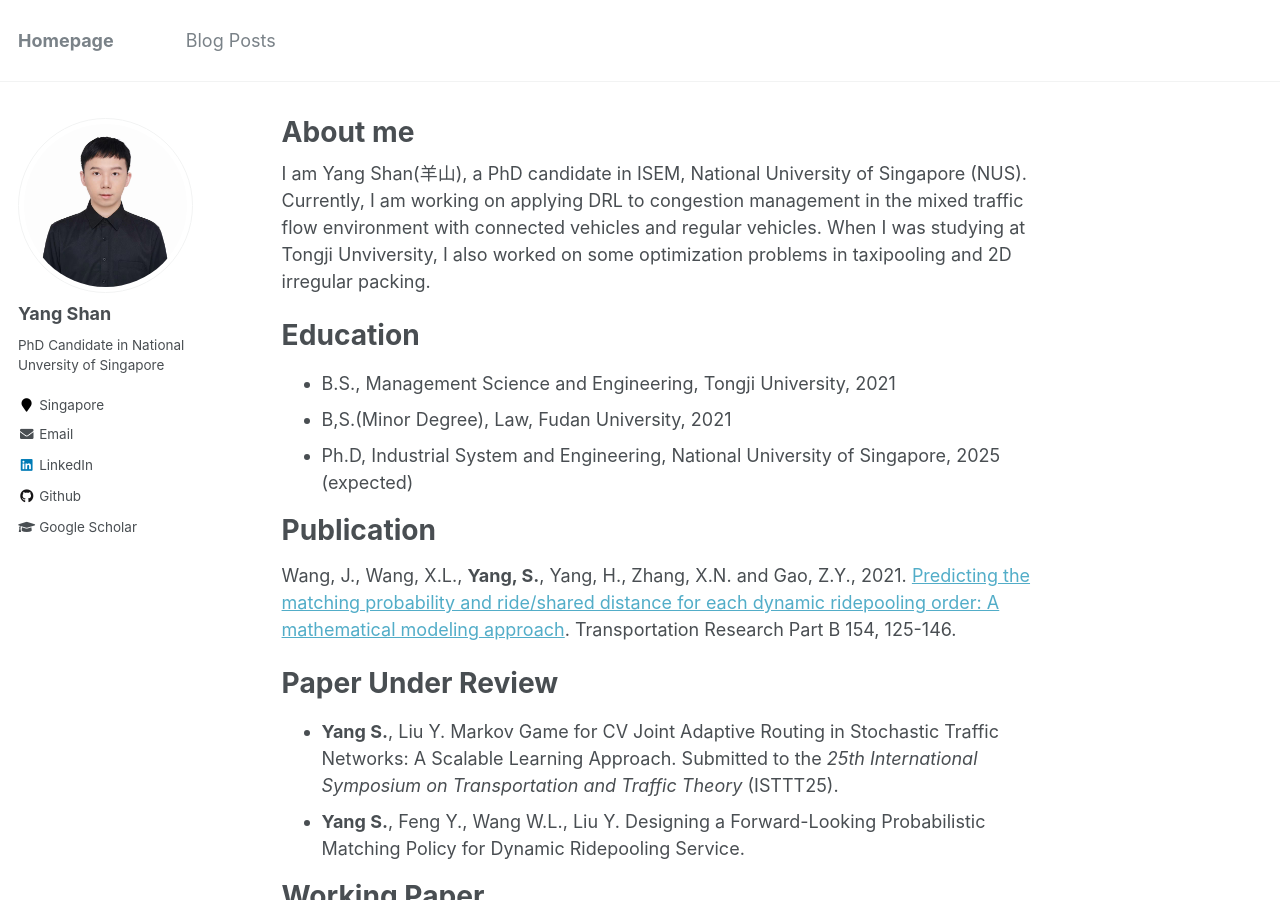
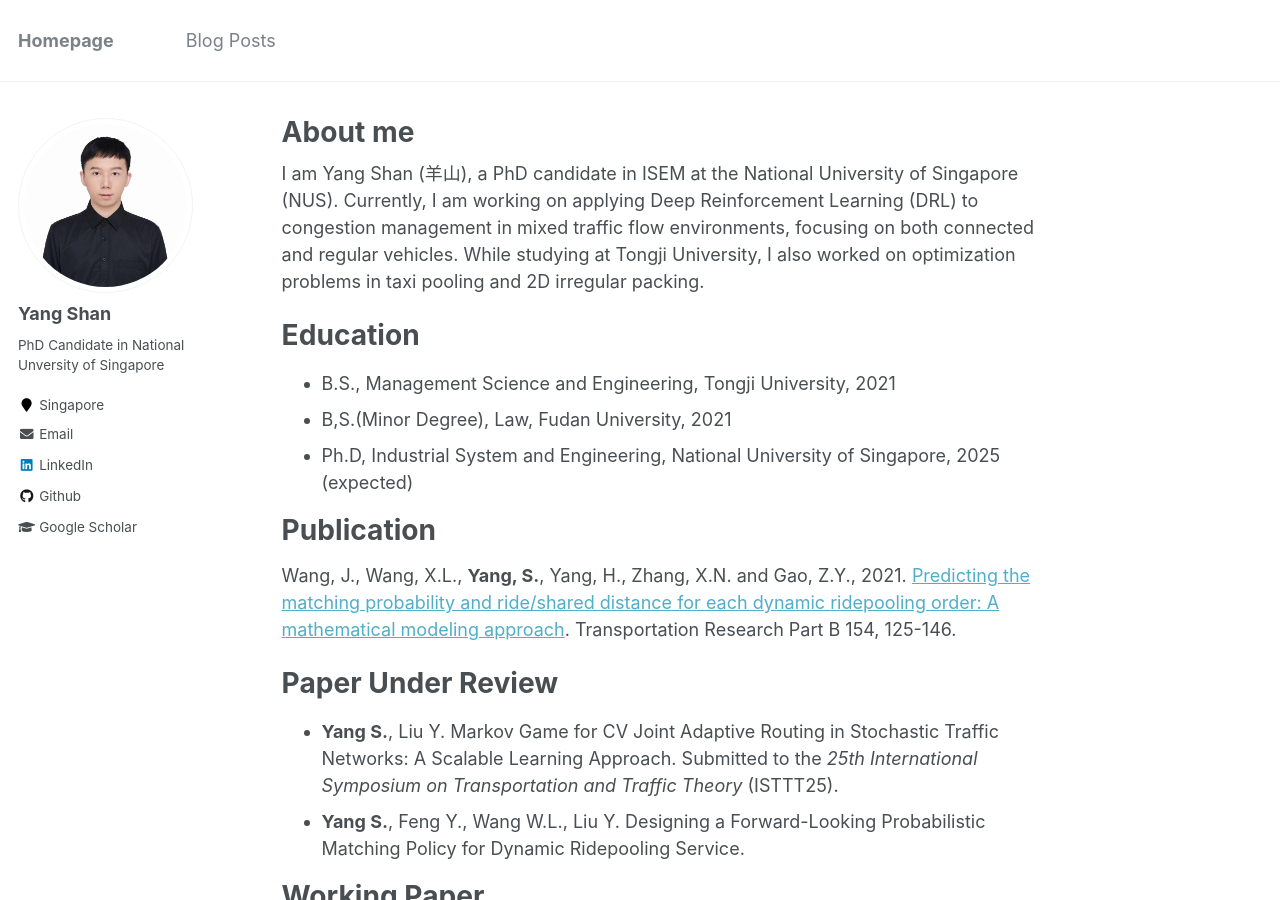
Before and after one commit to seanys/seanys.github.io, a Jekyll site: the page built from _pages/about.md, in a window 1280 px wide and 900 px high. Built offline with Jekyll 4.4.1, drawn with Linux system fonts in a browser that asks for light colours.

Commit message:
Update about.md

```diff
--- a/_pages/about.md
+++ b/_pages/about.md
@@ -8,7 +8,7 @@ redirect_from:
   - /about.html
 ---
 
-I am Yang Shan(羊山), a PhD candidate in ISEM, National University of Singapore (NUS). Currently, I am working on applying DRL to congestion management in the mixed traffic flow environment with connected vehicles and regular vehicles. When I was studying at Tongji Unviversity, I also worked on some optimization problems in taxipooling and 2D irregular packing.
+I am Yang Shan (羊山), a PhD candidate in ISEM at the National University of Singapore (NUS). Currently, I am working on applying Deep Reinforcement Learning (DRL) to congestion management in mixed traffic flow environments, focusing on both connected and regular vehicles. While studying at Tongji University, I also worked on optimization problems in taxi pooling and 2D irregular packing.
 
 Education
 ======
```
